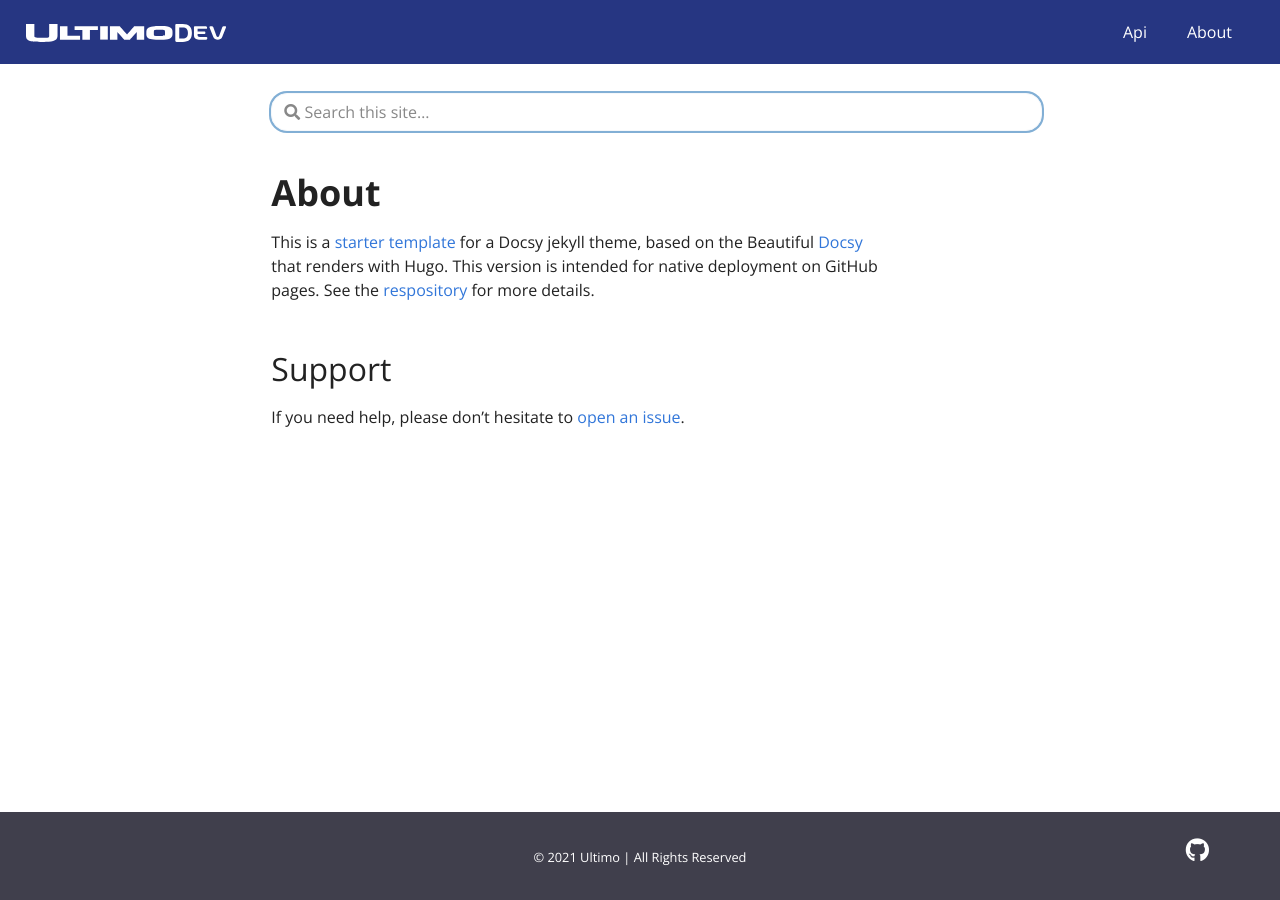
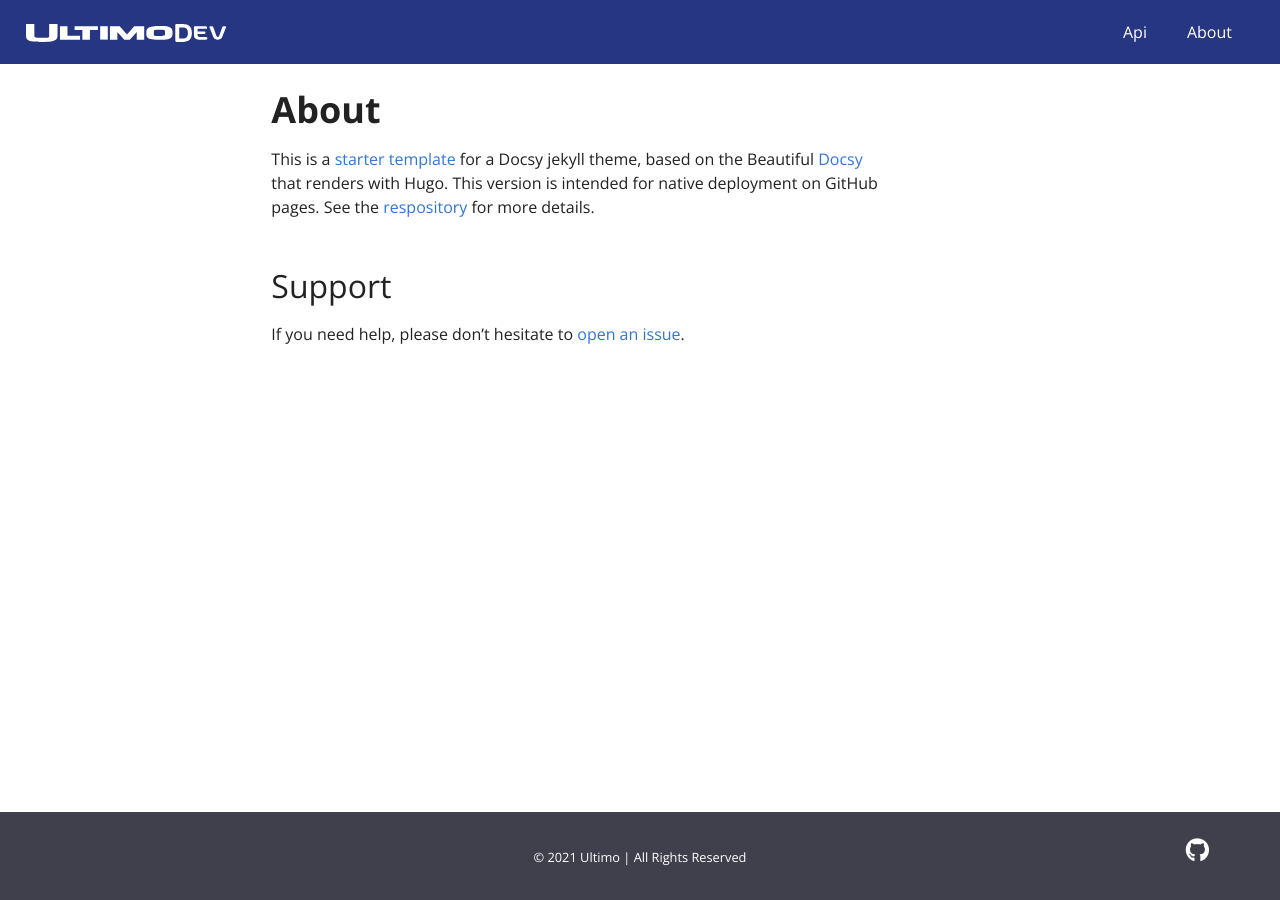
Before and after one commit to ejniemeijer/ejniemeijer.github.io, a Jekyll site: the page built from pages/about.md, in a window 1280 px wide. Built offline with Jekyll 4.4.1, drawn with Linux system fonts in a browser that asks for light colours.

Commit message:
Update defaultstart.html

```diff
--- a/_layouts/defaultstart.html
+++ b/_layouts/defaultstart.html
@@ -13,8 +13,6 @@
 
            <div class="td-content">
 
-            <input class="form-control td-search-input" type="search" name="q" id="search-input" placeholder="&#xf002 Search this site…"  style="margin-top:5px;margin-bottom:40px;" autofocus>
-
             {{ content }}
 
            </div>
```
